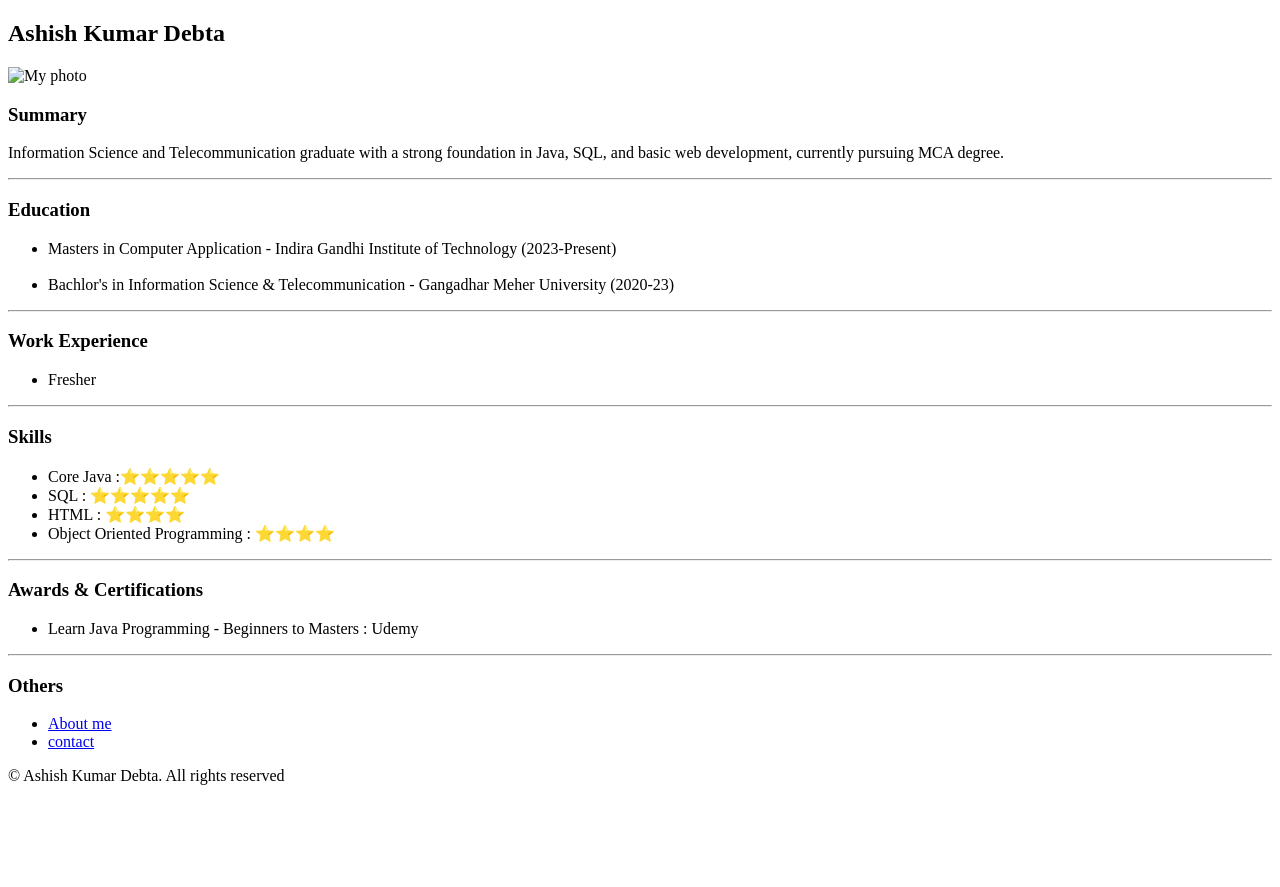
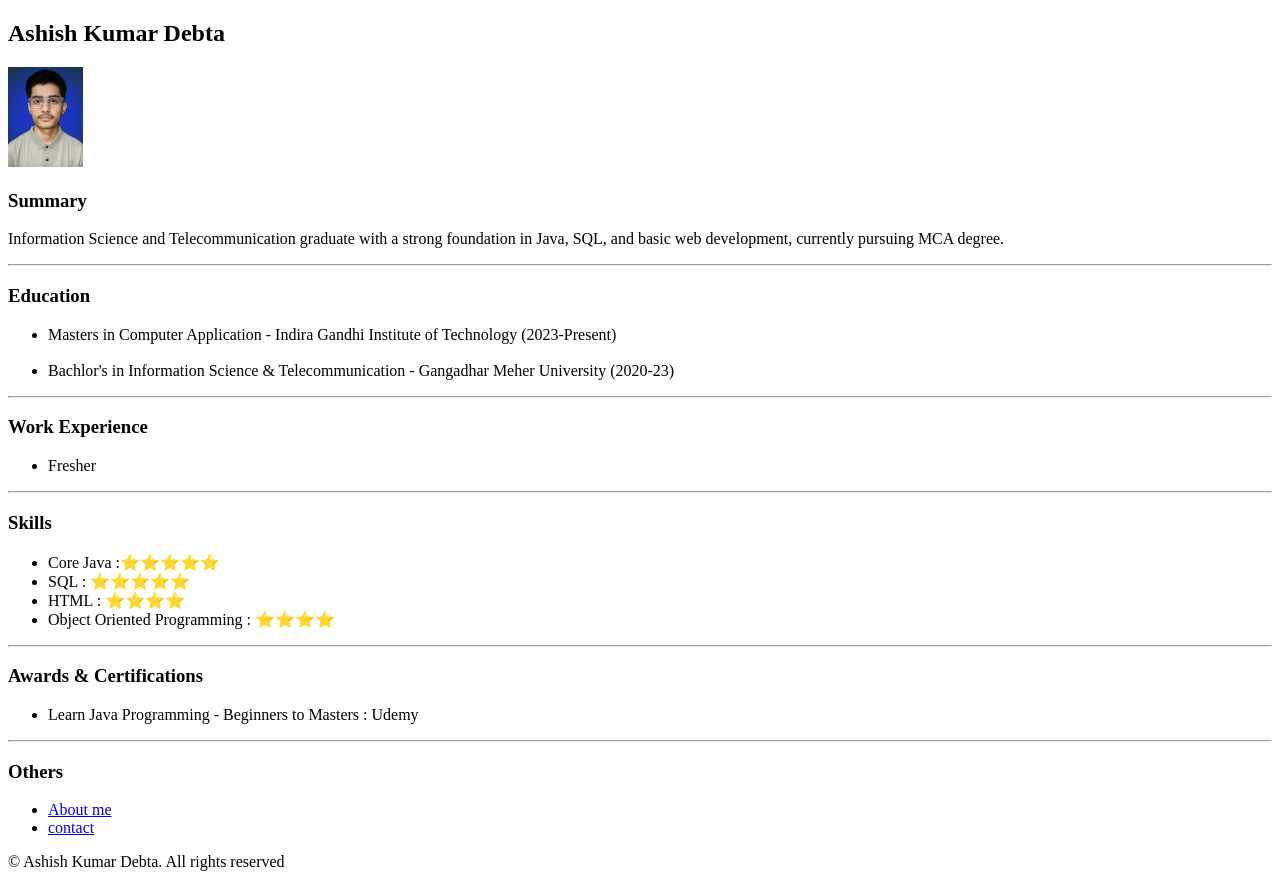
Before and after one commit to AshishKumarDebta/Resume-sample-Practice, a plain HTML site: page index.html in a window 1280 px wide. Before the commit the page ends 801 px from the top, so only its background shows below. Drawn offline with Linux system fonts and the light colour scheme.

Commit message:
Add files via upload

```diff
--- a/index.html
+++ b/index.html
@@ -6,7 +6,7 @@
 </head>
 <body>
     <h2>Ashish Kumar Debta</h2>
-    <img src = "./4.1 Webpages/assets/images/ashish.jpg" height="100" alt="My photo" />
+    <img src = "ashish.jpg" height="100" alt="My photo" />
     <h3>Summary</h3>
     <p>Information Science and Telecommunication graduate with a strong foundation in Java, SQL, and basic web development, currently pursuing MCA degree.</p>
     <hr>
```
